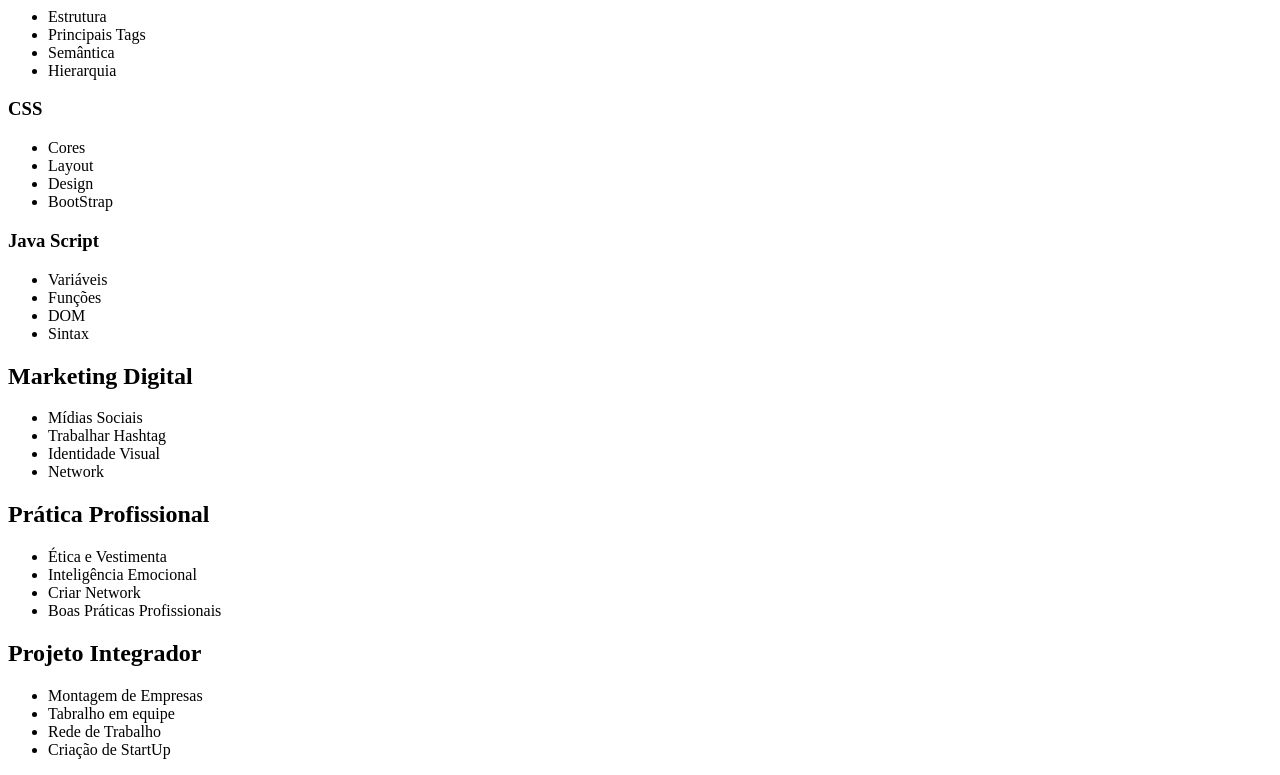
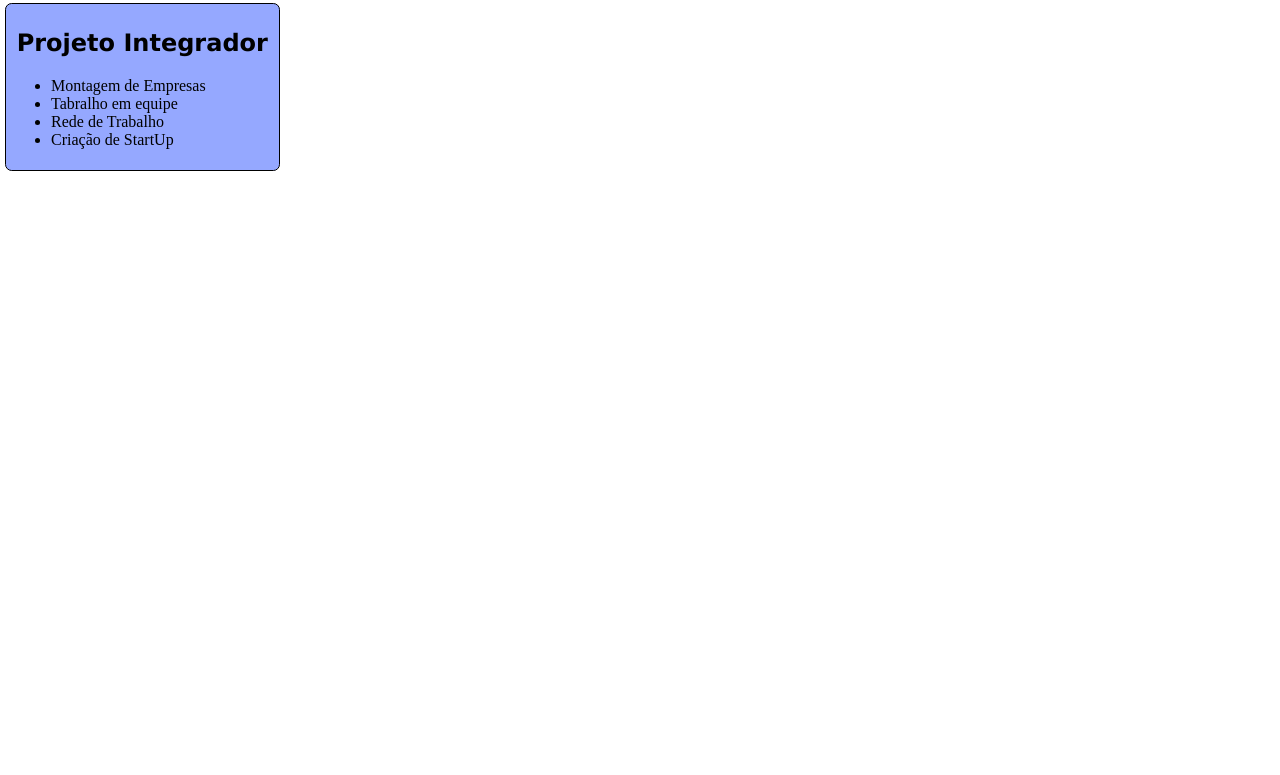
Before and after one commit to RhyanHenrique/Portif-lio2024, a plain HTML site: page Projetos.html in a window 1280 px wide. Shown: the part 1559-2334 px from the top of the page. After the commit the page ends 1735 px from the top, so only its background shows below. Drawn offline with Linux system fonts and the light colour scheme; files that its build step writes are made by us from their sources; the site is published under a folder, as on GitHub Pages, so addresses that start at the root find nothing.

Commit message:
Update Projetos.html

```diff
--- a/Projetos.html
+++ b/Projetos.html
@@ -4,11 +4,11 @@
     <meta charset="UTF-8">
     <meta name="viewport" content="width=device-width, initial-scale=1.0">
     <title>Proejetos - Rhyan Henrique</title>
-    <link rel="stylesheet" href="/css/menu.css">
-    <link rel="shortcut icon" href="Imagens/Favicon.png" type="image/x-icon">
-    <link rel="stylesheet" href="/css/imagens.css">
-    <link rel="stylesheet" href="/css/form.css">
-    <link rel="stylesheet" href="/css/texto.css">
+    <link rel="stylesheet" href="menu.css">
+    <link rel="shortcut icon" href="Favicon.png" type="image/x-icon">
+    <link rel="stylesheet" href="imagens.css">
+    <link rel="stylesheet" href="form.css">
+    <link rel="stylesheet" href="texto.css">
 </head>
 </head>
 <body>
```
